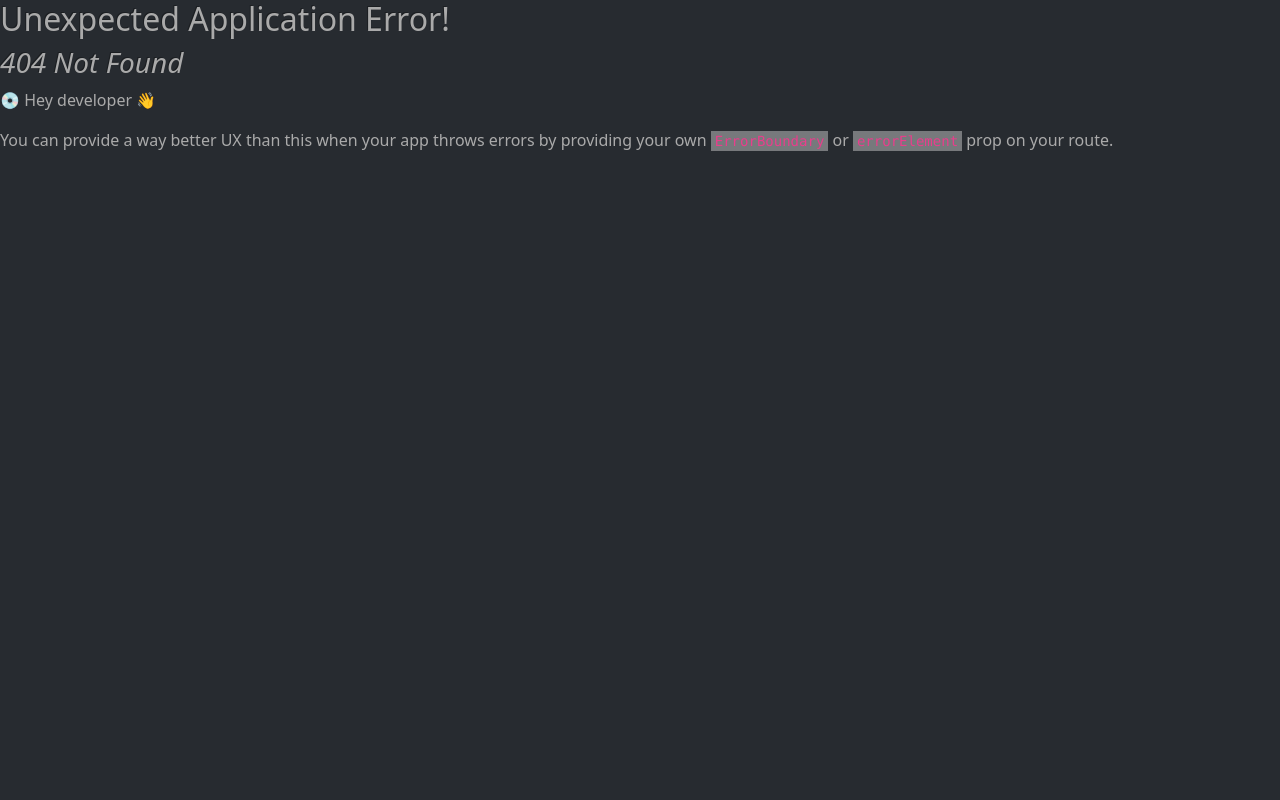
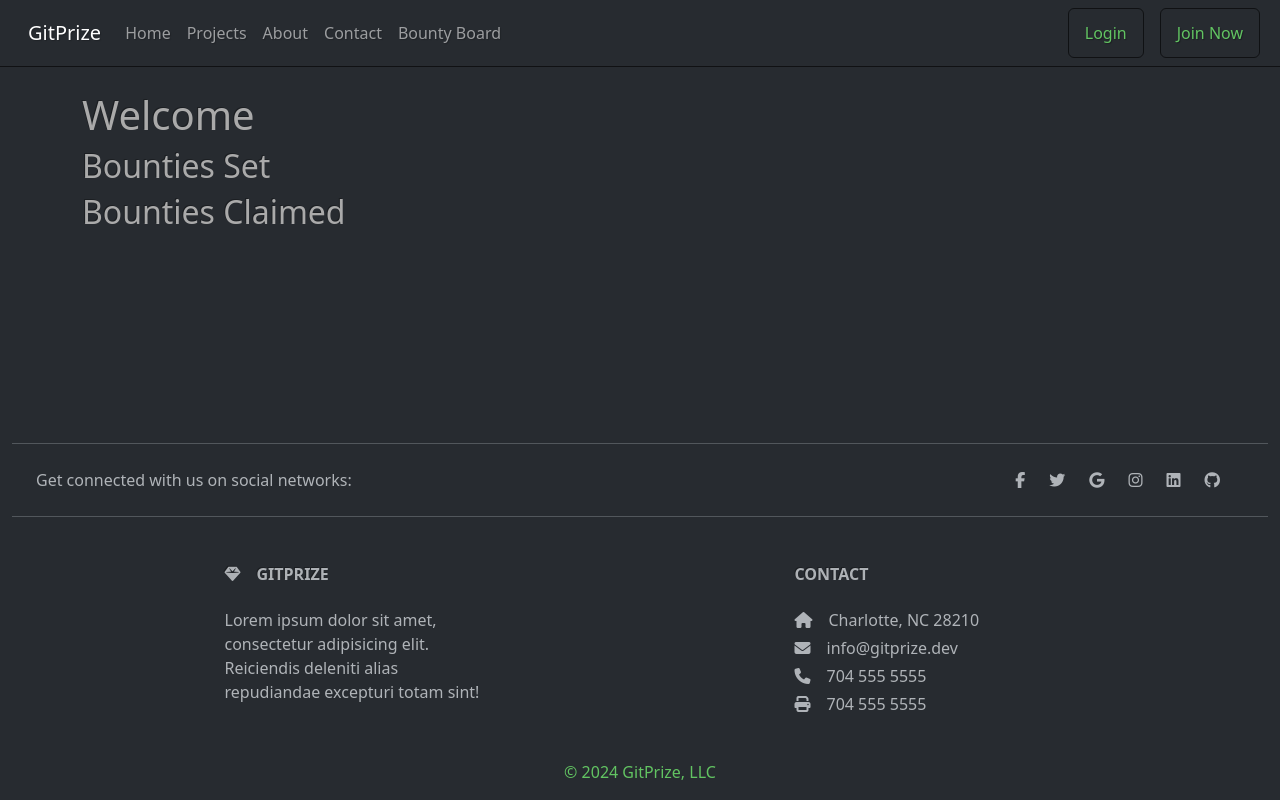
Before and after one commit to coulterkyle/Project-3, a React (Vite) app in the folder client/: page /profile in a window 1280 px wide. Before the commit this address had no page. Built offline with nearby package versions, Linux system fonts and the light colour scheme.

Commit message:
Profile page created

```diff
--- a/client/src/main.jsx
+++ b/client/src/main.jsx
@@ -12,6 +12,7 @@ import Repos from './pages/Repos';
 import Contact from './pages/Contact';
 import Users from './pages/Users';
 import About from './pages/About';
+import Profile from './pages/Profile';
 import BountyBoard from './pages/BountyBoard';
 
 const router = createBrowserRouter([
@@ -39,6 +40,9 @@ const router = createBrowserRouter([
         path: '/contact',
         element: <Contact />
       }, {
+        path: '/profile',
+        element: <Profile />
+      }, {
         path: '/project',
         element: <Users />
       }, {
--- /dev/null
+++ b/client/src/pages/Profile.jsx
@@ -0,0 +1,23 @@
+import IssueList from '../components/issueList';
+import { useParams, Link } from 'react-router-dom';
+
+const Profile = () => {
+
+  const { firstName, lastName } = useParams()
+
+    return (
+      <div className="container">
+        <h1>Welcome {firstName} {lastName}</h1>
+        <div>
+            <h2>Bounties Set</h2>
+
+        </div>
+        <div>
+            <h2>Bounties Claimed</h2>
+        </div>
+
+      </div>
+    )
+  };
+
+  export default Profile;
```
